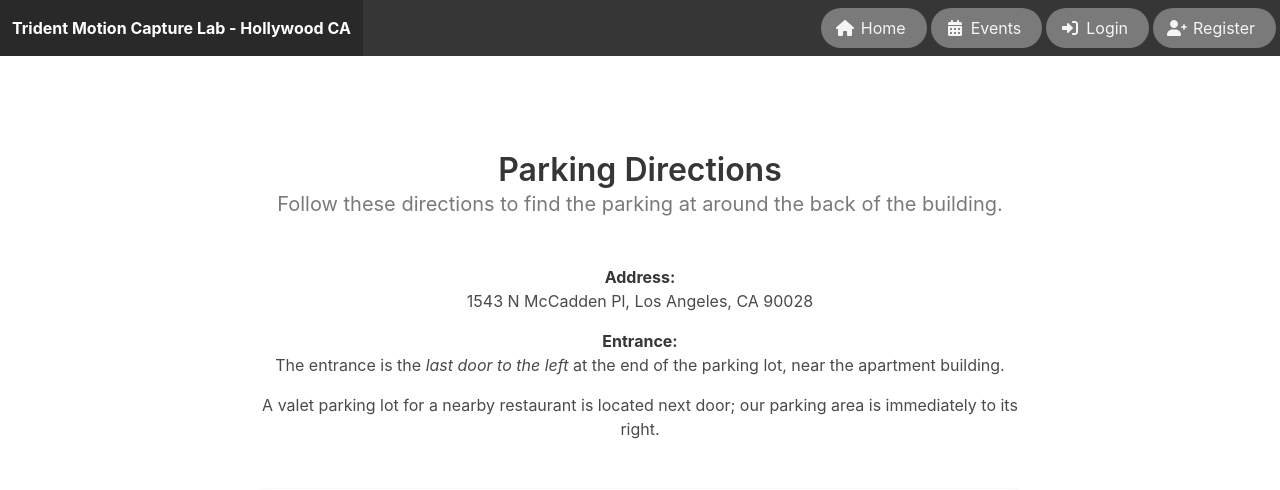
After one commit to peeld/tridentweb, a Django app: page /directions/ in a window 1280 px wide. The commit adds this page. Shown: the top 490 px of the page. Run offline with Django 5.2, Linux system fonts and the light colour scheme; some libraries are stand-ins or nearby versions.

Commit message:
parking info

```diff
--- /dev/null
+++ b/tridentapp/templates/directions.html
@@ -0,0 +1,51 @@
+{% extends "base.html" %}
+
+{% block content %}
+<section class="section">
+  <div class="container">
+
+    <div class="has-text-centered m-6">
+      <h1 class="title is-3">Parking Directions</h1>
+      <p class="subtitle is-5 has-text-grey">
+        Follow these directions to find the parking at around the back of the building.
+      </p>
+    </div>
+
+    <div class="columns is-centered">
+      <div class="column is-two-thirds has-text-centered">
+        <div class="content">
+          <p>
+            <strong>Address:</strong><br>
+            1543 N McCadden Pl, Los Angeles, CA 90028
+          </p>
+
+          <p>
+            <strong>Entrance:</strong><br>
+            The entrance is the <em>last door to the left</em> at the end of the parking lot,
+            near the apartment building.
+          </p>
+
+          <P>
+            A valet parking lot for a nearby restaurant is located next door; our parking area is immediately to its right.
+          </P>
+
+          <div class="box mt-6">
+            <figure class="image is-inline-block" style="width: 50%;">
+              <img src="/static/parking_map.jpg" alt="Parking Lot Map">
+            </figure>
+            <p class="has-text-grey mt-2">Parking lot location</p>
+          </div>
+
+          <div class="box mt-5">
+            <figure class="image">
+              <img src="/static/street_map.png" alt="Street Map">
+            </figure>
+            <p class="has-text-grey mt-2">Street-level view</p>
+          </div>
+        </div>
+      </div>
+    </div>
+
+  </div>
+</section>
+{% endblock %}
--- a/tridentapp/urls.py
+++ b/tridentapp/urls.py
@@ -1,6 +1,6 @@
 from .views import home, user_home, events, purchase_product, purchase_event, register, activate
 from .views import PasswordResetSESView, stripe_webhook, payment_confirmation, recalculate_event
-from .views import event_info, event_register
+from .views import event_info, event_register, directions
 from django.urls import path
 
 handler404 = "tridentapp.views.handler404"
@@ -17,6 +17,7 @@ urlpatterns = [
     path('', home, name="home"),
     path('user/', user_home, name='user_home'),
     path('events/', events, name="events"),
+    path('directions/', directions, name="directions"),
     path('event_info/<int:event_id>', event_info, name="event_info"),
     path("register/", register, name="register"),
     path("activate/<uidb64>/<token>/", activate, name="activate"),
--- a/tridentapp/views.py
+++ b/tridentapp/views.py
@@ -42,6 +42,10 @@ def get_or_create_stripe_customer(user):
 def home(request):
     future_events = Event.objects.filter(date__gt=timezone.now()).order_by('date')
     return render(request, 'home.html', {'events': future_events})
+
+
+def directions(request):
+    return render(request, 'directions.html')
 
 
 @login_required
```
Also changed, not shown: tridentapp/templates/home.html (+14 -2 lines), static/map.png.
